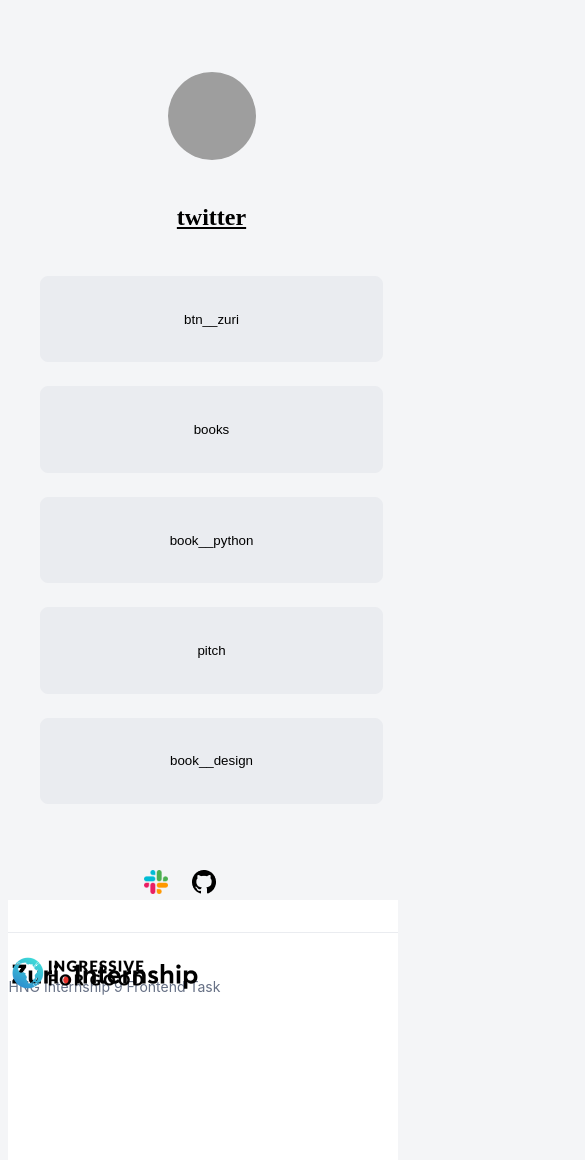
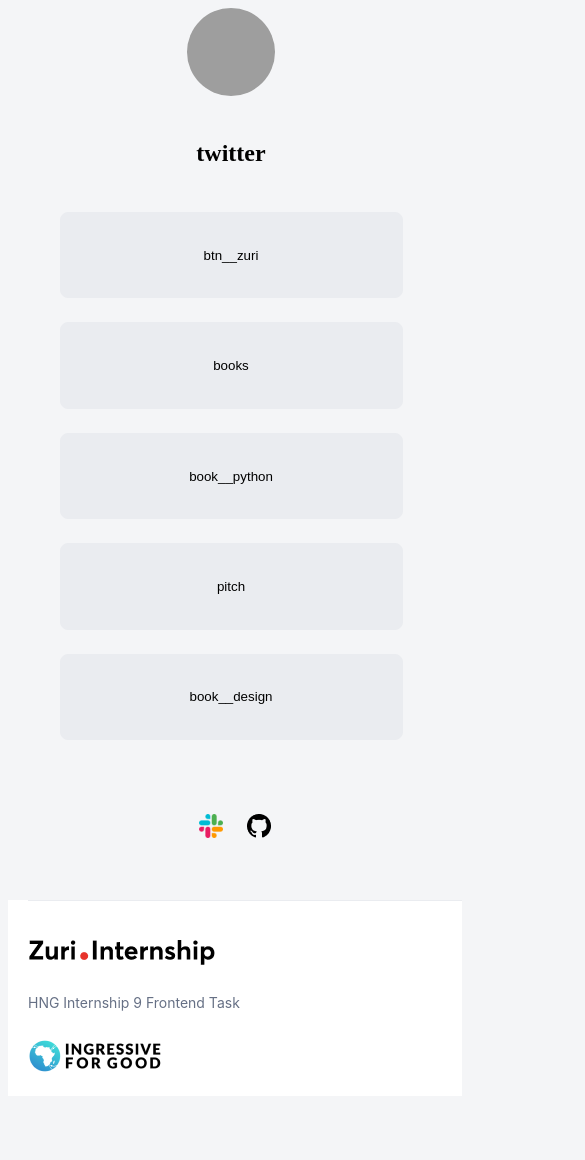
Before and after one commit to Buzoor/Linktree-page, a plain HTML site: page index.html in a window 390 px wide. Shown: the top 1160 px of the page, 585 px wide, since content can reach past the window. After the commit the page ends 1096 px from the top, so only its background shows below. Drawn offline with Linux system fonts and the light colour scheme; grey boxes are pictures that could not be loaded.

Commit message:
Mobile view updated

```diff
--- a/index.html
+++ b/index.html
@@ -12,7 +12,7 @@
     <div class="bigdiv">
         <div class="profile">
             <img class="imgprofile" src="IMG_20201213_124353_5.jpg" alt="profile__img">
-            <h2><a href="https://twitter.com/Buzoor" style="color: black;">twitter</a></h2>
+            <h2><a href="https://twitter.com/Buzoor" style="color: black; text-decoration: none;">twitter</a></h2>
             <h2> <a href=""></a> </h2>
         </div>
         <div></div>
--- a/mquery.css
+++ b/mquery.css
@@ -2,11 +2,7 @@
     /* For mobile phones: */
 
     body {
-        display: flex;
-flex-direction: column;
-align-items: center;
-padding: 64px 0px 32px;
-gap: 24px;
+
 
 position: absolute;
 width: 100%;
@@ -17,126 +13,52 @@ top: 0px;
     }
 
     .profile {
-        display: flex;
-flex-direction: column;
-align-items: center;
-padding: 0px;
-gap: 24px;
-isolation: isolate;
 
 width: 343px;
 height: 140px;
 
 
-/* Inside auto layout */
 
-flex: none;
-order: 0;
-align-self: stretch;
-flex-grow: 0;
     }
 
     .links {
-        display: flex;
-flex-direction: column;
-align-items: center;
-padding: 0px;
-gap: 24px;
+
 
 width: 343px;
 height: 528px;
 
 
-/* Inside auto layout */
 
-flex: none;
-order: 1;
-align-self: stretch;
-flex-grow: 0;
     }
 
     .links button {
-        box-sizing: border-box;
 
-/* Auto layout */
-
-display: flex;
-flex-direction: row;
-justify-content: center;
-align-items: center;
-padding: 24px 32px;
-gap: 8px;
 
 width: 100%;
 height: 68px;
 
-/* Gray/200 */
-
-background: #EAECF0;
-/* Gray/200 */
-
-border: 1px solid #EAECF0;
-border-radius: 8px;
-
-/* Inside auto layout */
-
-flex: none;
-order: 0;
-flex-grow: 1;
     }
 
     .socials {
-        display: flex;
-flex-direction: row;
-align-items: center;
-padding: 0px;
+
 
 width: 343px;
 height: 24px;
 
 
-/* Inside auto layout */
-
-flex: none;
-order: 0;
-align-self: stretch;
-flex-grow: 0;
     }
     .social {
-        display: flex;
-flex-direction: row;
-justify-content: center;
-align-items: center;
-padding: 0px;
-gap: 24px;
 
 width: 343px;
 height: 24px;
 
-
-/* Inside auto layout */
-
-flex: none;
-order: 0;
-flex-grow: 1;
     }
 
     footer {
-        display: flex;
-flex-direction: column;
-align-items: center;
-padding: 32px 0px;
-gap: 64px;
 
-position: absolute;
-width: 100%;
 height: 196px;
-left: 0px;
 top: 892px;
 
-/* Base/White */
-
-background: #FFFFFF;
     }
     .base {
         box-sizing: border-box;
@@ -145,36 +67,23 @@ background: #FFFFFF;
 
 display: flex;
 flex-direction: column;
-justify-content: center;
+padding: 32px 0px 0px;
 align-items: flex-start;
-padding: 32px 0px 0px;
+margin-left: 20px;
 gap: 16px;
 
-
-/* Gray/200 */
-
 border-top: 1px solid #EAECF0;
-
-/* Inside auto layout */
-
-flex: none;
-order: 0;
-align-self: stretch;
-flex-grow: 0;
     }
-
     .imgzuri {
-        position: absolute;
-left: 0.72%;
-right: 0.64%;
-top: 21.82%;
-bottom: 0.88%;
-
+    left: 0px;
+    right: 100%;
+    position: relative;
+    bottom: 0px;
     }
-
     .footertxt {
         width: 213px;
 height: 20px;
+text-align: left;
 
 /* Text sm/Normal */
 
@@ -183,26 +92,11 @@ font-style: normal;
 font-weight: 400;
 font-size: 14px;
 line-height: 20px;
-/* identical to box height, or 143% */
-
-
-/* Gray/500 */
-
-color: #667085;
-
-
-/* Inside auto layout */
-
-flex: none;
-order: 1;
-flex-grow: 0;
     }
     .imgi4g {
-        position: absolute;
-left: 0.72%;
-right: 0.64%;
-top: 21.82%;
-bottom: 0.88%;
+       position: relative;
+       left: 0%;
+       bottom: 0px;
 
     }
   }
--- a/style.css
+++ b/style.css
@@ -8,16 +8,10 @@ align-items: center;
 padding: 0px 32px;
 gap: 32px;
 
-width: 1216px;
+width: auto;
 height: 774px;
 
 
-/* Inside auto layout */
-
-flex: none;
-order: 0;
-align-self: stretch;
-flex-grow: 0;
 }
 
 .bigdiv {
@@ -27,16 +21,10 @@ flex-grow: 0;
     padding: 0px 32px;
     gap: 32px;
 
-    width: 1216px;
+    width: 100%;
+    margin-left: 15%;
+    margin-right: 5%;
     height: 774px;
-
-
-    /* Inside auto layout */
-
-    flex: none;
-    order: 0;
-    align-self: stretch;
-    flex-grow: 0;
 }
 
 .profile {
```
